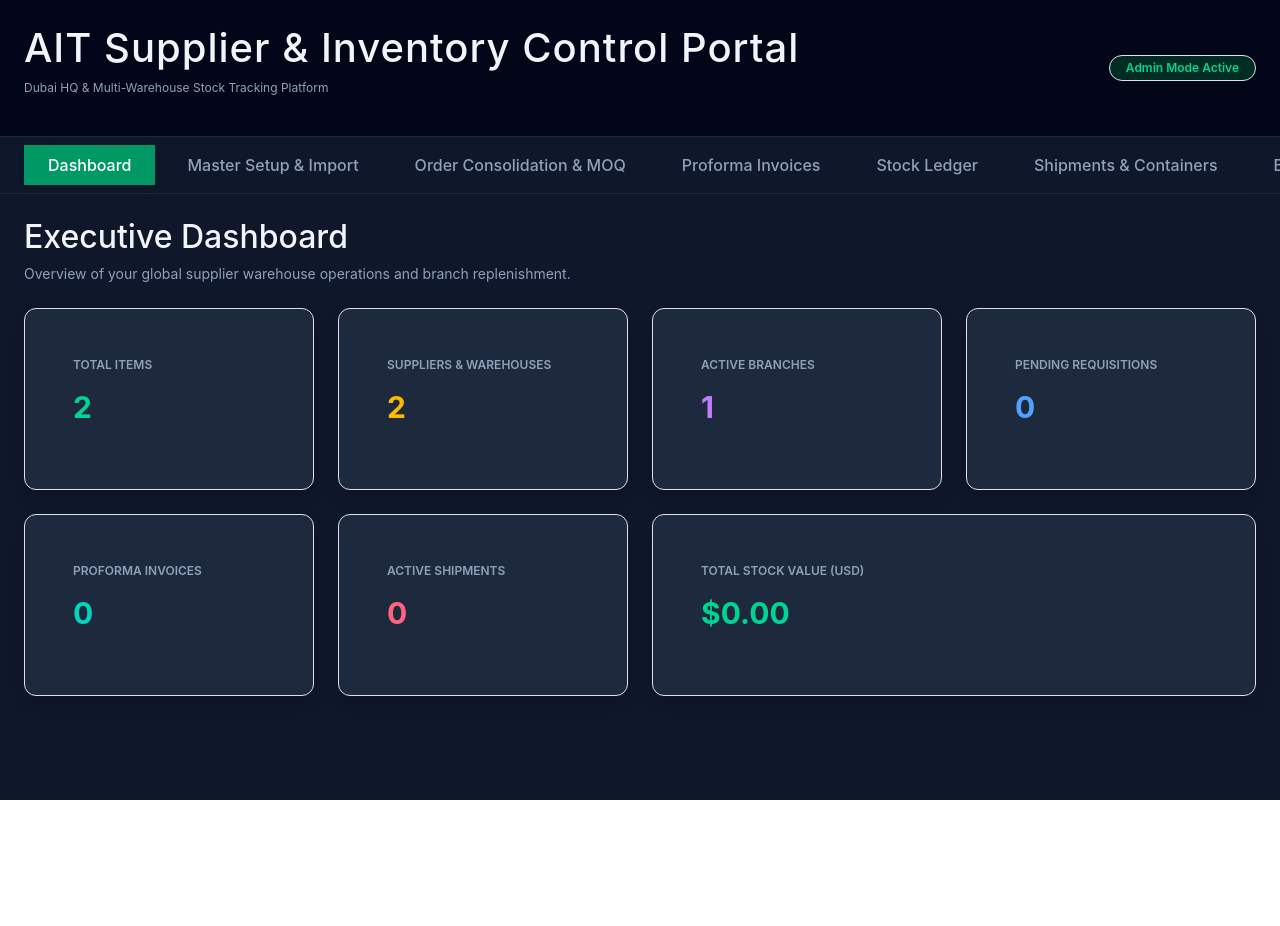
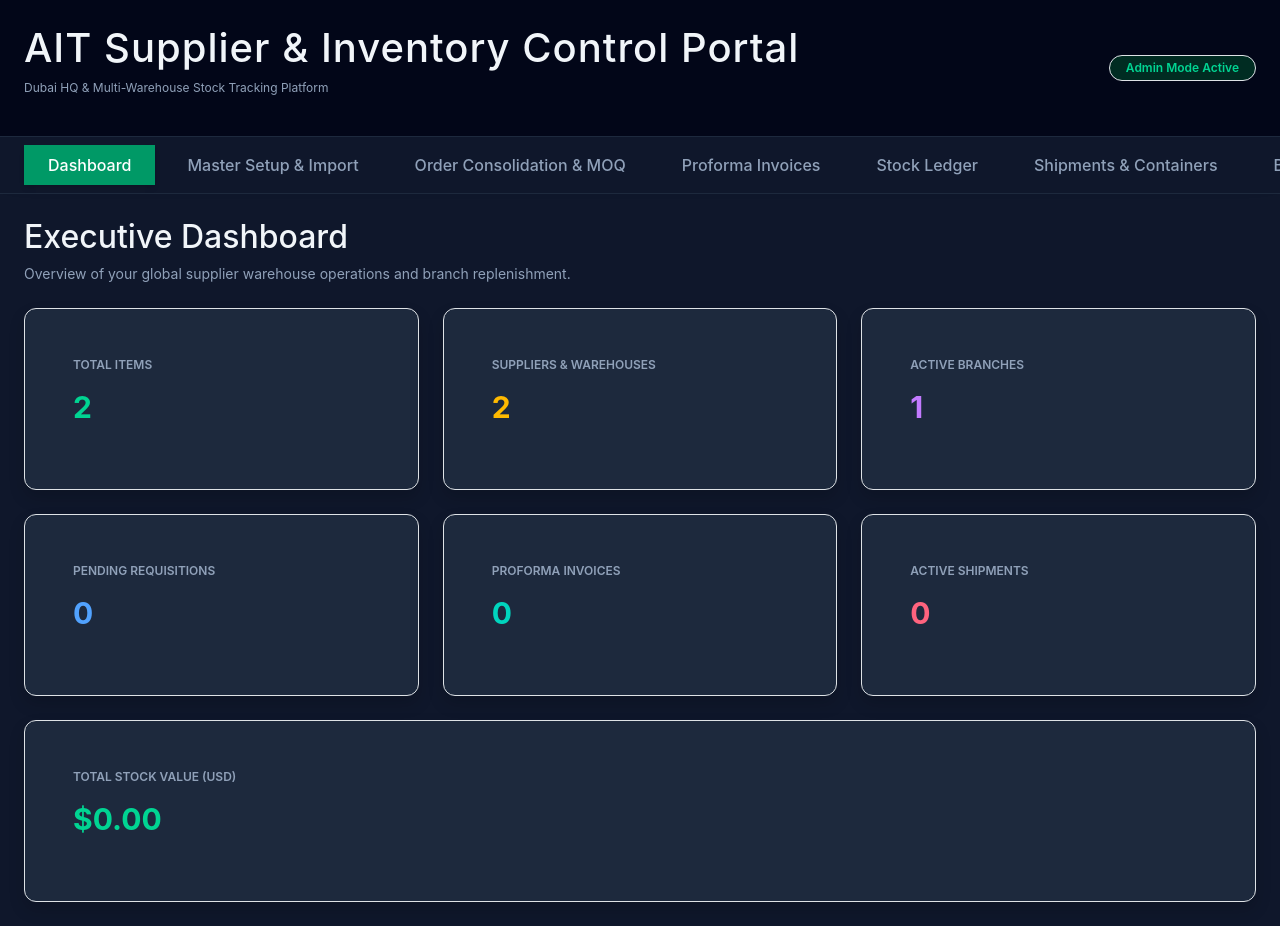
Before and after one commit to abdulrehmanmaisongalaxy/AIT-Stock-Tracker-at-Supplier-Warehouse, a React (Vite) app: page / in a window 1280 px wide. Before the commit the page ends 800 px from the top, so only its background shows below. Built offline with nearby package versions, Linux system fonts and the light colour scheme.

Commit message:
Dashboard.jsx

```diff
--- a/src/components/Dashboard.jsx
+++ b/src/components/Dashboard.jsx
@@ -1,16 +1,16 @@
 import React from 'react';
 
-export default function Dashboard({ items, suppliers, branches, requisitions, proformaInvoices, shipments, stockLedger }) {
+export default function Dashboard({ items = [], suppliers = [], branches = [], requisitions = [], proformaInvoices = [], shipments = [], stockLedger = [] }) {
   const totalStockValUSD = stockLedger.reduce((acc, curr) => acc + (Number(curr.closingStock || 0) * Number(curr.unitPriceUSD || 0)), 0);
 
   return (
-    <div className="space-y-6">
+    <div className="space-y-6 text-slate-100">
       <div>
         <h2 className="text-2xl font-bold">Executive Dashboard</h2>
         <p className="text-sm text-slate-400">Overview of your global supplier warehouse operations and branch replenishment.</p>
       </div>
 
-      <div className="grid grid-cols-1 md:grid-cols-4 gap-4">
+      <div className="grid grid-cols-1 sm:grid-cols-2 lg:grid-cols-3 gap-4">
         <div className="bg-slate-800 border border-slate-700 p-5 rounded-xl shadow">
           <p className="text-xs text-slate-400 font-semibold uppercase">Total Items</p>
           <p className="text-3xl font-bold mt-2 text-emerald-400">{items.length}</p>
@@ -35,7 +35,7 @@ export default function Dashboard({ items, suppliers, branches, requisitions, pr
           <p className="text-xs text-slate-400 font-semibold uppercase">Active Shipments</p>
           <p className="text-3xl font-bold mt-2 text-rose-400">{shipments.length}</p>
         </div>
-        <div className="bg-slate-800 border border-slate-700 p-5 rounded-xl shadow md:col-span-2">
+        <div className="bg-slate-800 border border-slate-700 p-5 rounded-xl shadow sm:col-span-2 lg:col-span-3">
           <p className="text-xs text-slate-400 font-semibold uppercase">Total Stock Value (USD)</p>
           <p className="text-3xl font-bold mt-2 text-emerald-400">${totalStockValUSD.toLocaleString(undefined, {minimumFractionDigits: 2, maximumFractionDigits: 2})}</p>
         </div>
```
